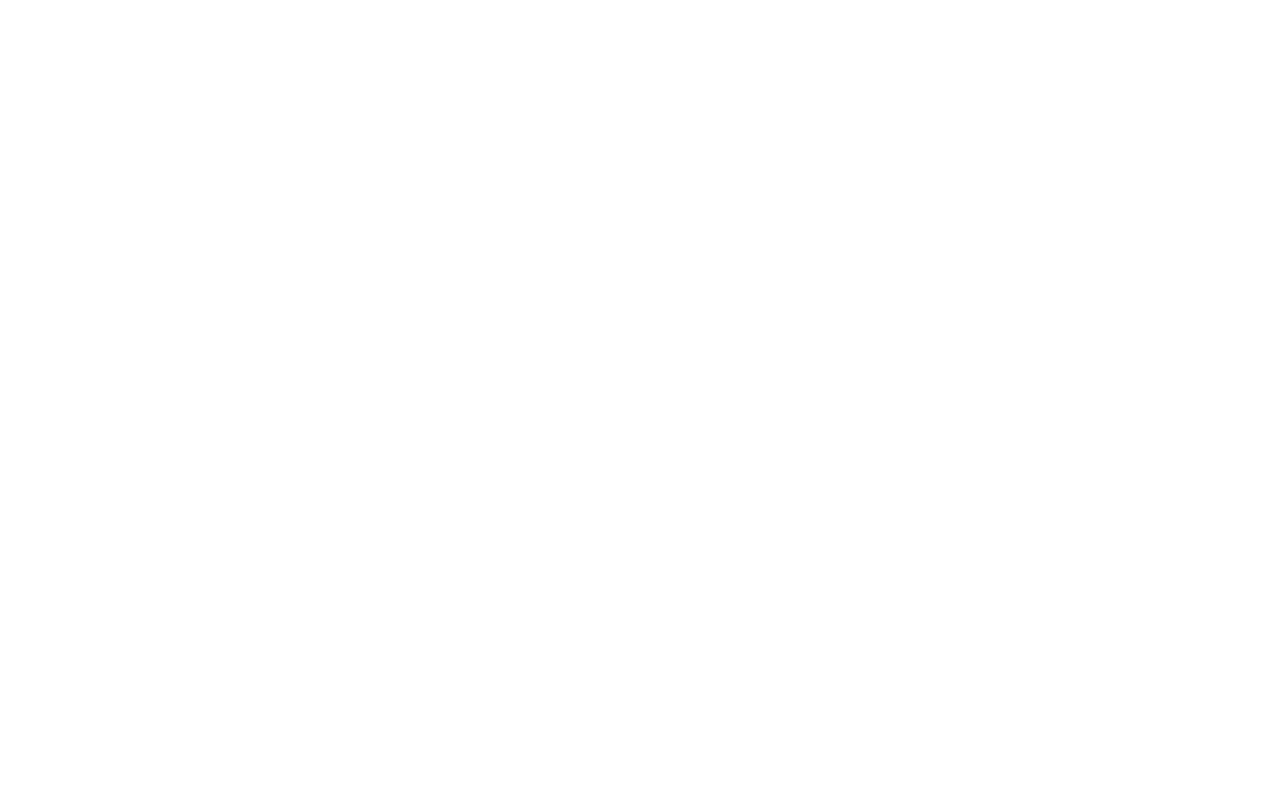
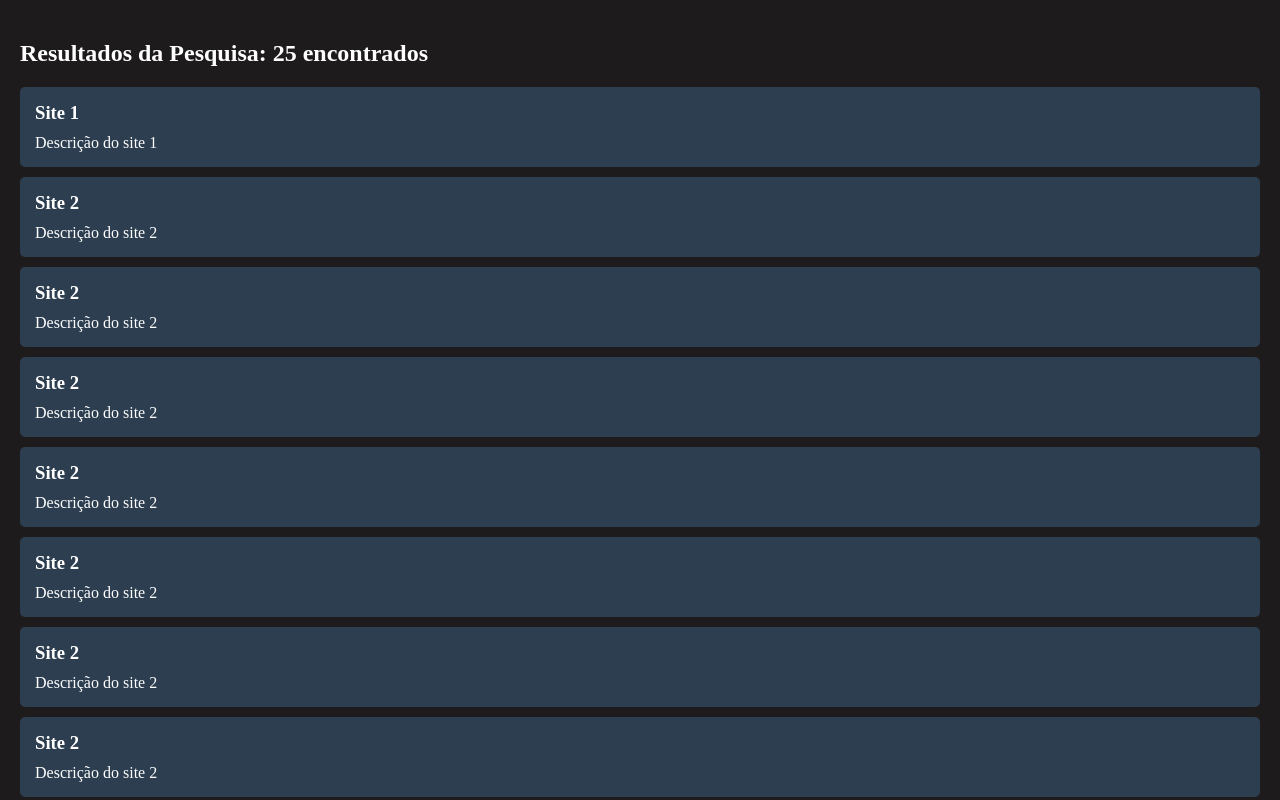
Before and after one commit to Prism411/web-jasym, a React (Create React App) app: page /searcher in a window 1280 px wide. Before the commit this address had no page. Shown: the top 800 px of the page. Built offline with nearby package versions, Linux system fonts and the light colour scheme.

Commit message:
creating Searcher.js and Searcher.css

```diff
--- a/src/App.js
+++ b/src/App.js
@@ -1,13 +1,14 @@
 import React from 'react';
 import { Routes, Route } from 'react-router-dom';
 import Home from './Home';
+import Searcher from './screens/Searcher';
 
 function App() {
   return (
     <div>
       <Routes>
-        <Route path="/" element={<Home/>} />
-        {/* Adicione mais rotas conforme necessário */}
+        <Route path="/" element={<Home />} />
+        <Route path="/searcher" element={<Searcher />} />
       </Routes>
     </div>
   );
--- a/src/Home.js
+++ b/src/Home.js
@@ -1,7 +1,9 @@
 import React, { useState } from 'react';
+import { useNavigate } from 'react-router-dom'; // Importando useNavigate
 import './Home.css';
 import Wave from './gui/items/wave.svg';
-import JawynLogo from './gui/icons/jawyn.png'; // Importando a imagem
+import JawynLogo from './gui/icons/jawyn.png';
+
 
 function Home() {
   const [searchTerm, setSearchTerm] = useState('');
@@ -10,6 +12,8 @@ function Home() {
   const [password, setPassword] = useState('');
   const [isLoggedIn, setIsLoggedIn] = useState(false);
   const [apiKey, setApiKey] = useState('');
+
+  const navigate = useNavigate(); // Instância de useNavigate
 
   const handleSearchChange = (event) => {
     setSearchTerm(event.target.value);
@@ -20,16 +24,17 @@ function Home() {
   };
 
   const handleLogin = () => {
-    // Lógica de autenticação simplificada
     console.log({ login, password });
     setIsLoggedIn(true);
   };
 
   const handleRegister = () => {
-    // Aqui você pode implementar a lógica para abrir um formulário de registro ou um modal
     console.log("Abrir formulário de registro");
   };
 
+  const handleSearch = () => {
+    navigate('/searcher'); // Navega para o componente Searcher
+  };
   return (
     <div className="home-container">
       <div className="home-header">
@@ -46,7 +51,7 @@ function Home() {
         value={searchTerm}
         onChange={handleSearchChange}
       />
-      <button className="search-button">Pesquisar</button>
+      <button className="search-button"onClick={handleSearch}>Pesquisar</button> {/* Botão de pesquisa agora com evento onClick */}
       {isMenuVisible && !isLoggedIn && (
         <div className="side-menu">
           <input
--- /dev/null
+++ b/src/screens/Searcher.css
@@ -0,0 +1,22 @@
+/* Searcher.css */
+.searcher-container {
+    background-color: #1d1b1b;
+    color: #fff;
+    padding: 20px;
+    min-height: 100vh;
+  }
+
+  .result-item {
+    background-color: #2c3e50; /* Cor de fundo para cada item de resultado */
+    padding: 15px;
+    margin-bottom: 10px; /* Espaço entre os itens de resultado */
+    border-radius: 5px;
+  }
+
+  .result-item h3 {
+    margin: 0 0 10px 0; /* Espaço abaixo do título */
+  }
+
+  .result-item p {
+    margin: 0; /* Remove margem padrão do parágrafo */
+  }
--- /dev/null
+++ b/src/screens/Searcher.js
@@ -0,0 +1,49 @@
+import React from 'react';
+import './Searcher.css';
+
+// Mock de dados para representar resultados de pesquisa
+const mockResults = [
+  { id: 1, title: "Site 1", description: "Descrição do site 1" },
+  { id: 2, title: "Site 2", description: "Descrição do site 2" },
+  { id: 2, title: "Site 2", description: "Descrição do site 2" },
+  { id: 2, title: "Site 2", description: "Descrição do site 2" },
+  { id: 2, title: "Site 2", description: "Descrição do site 2" },
+  { id: 2, title: "Site 2", description: "Descrição do site 2" },
+  { id: 2, title: "Site 2", description: "Descrição do site 2" },
+  { id: 2, title: "Site 2", description: "Descrição do site 2" },
+  { id: 2, title: "Site 2", description: "Descrição do site 2" },
+  { id: 2, title: "Site 2", description: "Descrição do site 2" },
+  { id: 2, title: "Site 2", description: "Descrição do site 2" },
+  { id: 2, title: "Site 2", description: "Descrição do site 2" },
+  { id: 2, title: "Site 2", description: "Descrição do site 2" },
+  { id: 2, title: "Site 2", description: "Descrição do site 2" },
+  { id: 2, title: "Site 2", description: "Descrição do site 2" },
+  { id: 2, title: "Site 2", description: "Descrição do site 2" },
+  { id: 2, title: "Site 2", description: "Descrição do site 2" },
+  { id: 2, title: "Site 2", description: "Descrição do site 2" },
+  { id: 2, title: "Site 2", description: "Descrição do site 2" },
+  { id: 2, title: "Site 2", description: "Descrição do site 2" },
+  { id: 2, title: "Site 2", description: "Descrição do site 2" },
+  { id: 2, title: "Site 2", description: "Descrição do site 2" },
+  { id: 2, title: "Site 2", description: "Descrição do site 2" },
+  { id: 2, title: "Site 2", description: "Descrição do site 2" },
+  { id: 2, title: "Site 2", description: "Descrição do site 2" },
+
+  // Adicione mais objetos conforme necessário para simular resultados
+];
+
+function Searcher() {
+  return (
+    <div className="searcher-container">
+      <h2>Resultados da Pesquisa: {mockResults.length} encontrados</h2>
+      {mockResults.map(result => (
+        <div key={result.id} className="result-item">
+          <h3>{result.title}</h3>
+          <p>{result.description}</p>
+        </div>
+      ))}
+    </div>
+  );
+}
+
+export default Searcher;
```
